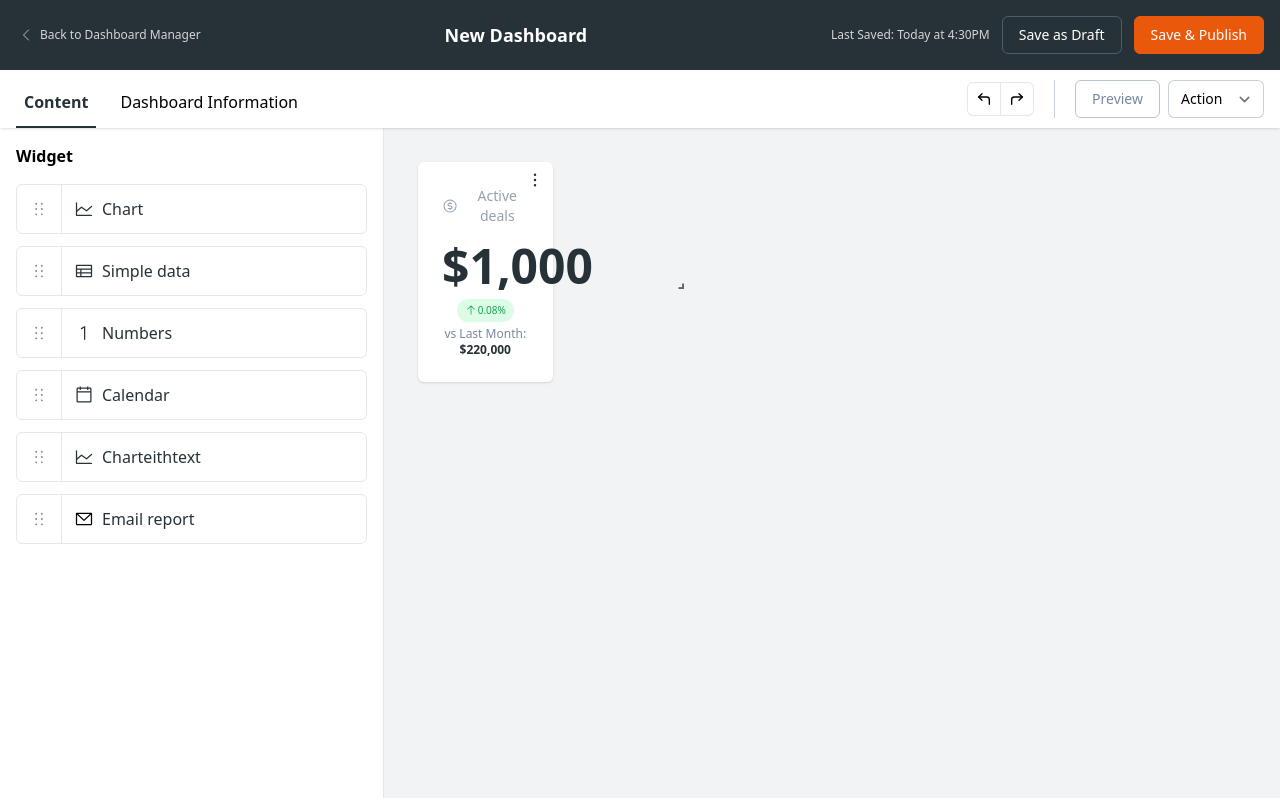
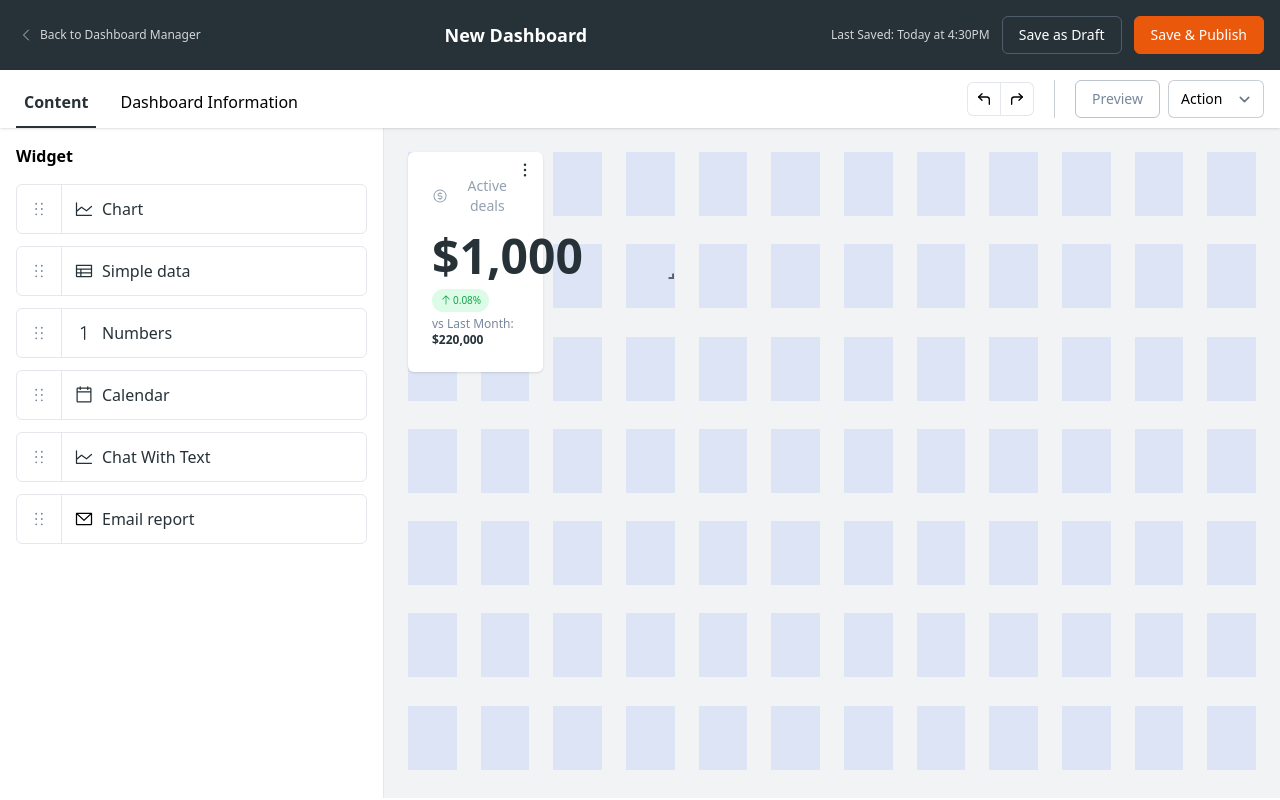
Before and after one commit to GrowMoreSolution/Dashboard-Builder-Using-React-Js, a React (Create React App) app: page /maindashboard in a window 1280 px wide. Built offline with nearby package versions, Linux system fonts and the light colour scheme.

Commit message:
added grid in backside

```diff
--- a/src/component/GridComponent/ChartGrid.jsx
+++ b/src/component/GridComponent/ChartGrid.jsx
@@ -78,7 +78,7 @@ export default function ChartGrid() {
                 {/* <div id="chart"> */}
                   {/* <ReactApexChart options={this.state.options} series={this.state.series} type="bar" height={380} /> */}
                 {/* </div> */}
-                <Bar options={options} data={data} />;
+                <Bar options={options} data={data} />
 
               </div>
               <div className="absolute right-2 top-4">
--- a/src/component/GridComponent/Gantt.jsx
+++ b/src/component/GridComponent/Gantt.jsx
@@ -3,7 +3,7 @@ import React from 'react'
 export default function Gantt() {
   return (
     <div>
-         <div className="bg-white p-4 rounded-md shadow w-full relative absolute">
+         <div className="bg-white p-4 rounded-md shadow w-full relative">
               <div className="flex items-center justify-between gap-2 mb-4 mr-4">
                   <p className="text-sm text-black font-semibold">Amount by stage</p>
               </div>
--- a/src/component/GridComponent/Numbers.jsx
+++ b/src/component/GridComponent/Numbers.jsx
@@ -15,7 +15,7 @@ export default function Numbers() {
               </div>
               <div className="flex flex-wrap gap-2 items-center">
                   <p className="text-5xl text-black font-semibold">$1,000</p>
-                  <div className='grid grid-flow-row gap-1'>
+                  <div className='grid grid-flow-row gap-1 text-left'>
                     <p>
                       <span className='text-green-600 items-center gap-px px-2 py-1 text-[10px] bg-green-100 rounded-full inline-flex'>
                         <svg xmlns="http://www.w3.org/2000/svg" className='w-3 h-3' width="16" height="16" fill="currentColor" viewBox="0 0 256 256"><path d="M205.66,117.66a8,8,0,0,1-11.32,0L136,59.31V216a8,8,0,0,1-16,0V59.31L61.66,117.66a8,8,0,0,1-11.32-11.32l72-72a8,8,0,0,1,11.32,0l72,72A8,8,0,0,1,205.66,117.66Z"></path></svg>
--- a/src/component/Header/Grid.jsx
+++ b/src/component/Header/Grid.jsx
@@ -81,7 +81,7 @@ export default function Grid({SetBoxId},{BoxSize}) {
         {layout.lg.map((item,i) => {
           return (
 
-            <div key={item.i}  className="group">
+            <div key={item.i}  className="group !translate-x-0 !translate-y-0">
               <button  id={`wi-${i}`} className={`focus:border focus:border-blue-500 focus:rounded focus:!h-auto w-1/2 wid-${i}`} onClick={(e)=>{SetBoxId(e,2);Setdis(i)}}>
               {item.data === 1 ? (
                 <Numbers />
--- a/src/component/Header/Maindashboard.jsx
+++ b/src/component/Header/Maindashboard.jsx
@@ -282,7 +282,7 @@ const Maindashboard = memo(function Maindashboard(val) {
                             >
                               <path d="M232,208a8,8,0,0,1-8,8H32a8,8,0,0,1-8-8V48a8,8,0,0,1,16,0v94.37L90.73,98a8,8,0,0,1,10.07-.38l58.81,44.11L218.73,90a8,8,0,1,1,10.54,12l-64,56a8,8,0,0,1-10.07.38L96.39,114.29,40,163.63V200H224A8,8,0,0,1,232,208Z"></path>
                             </svg>
-                            <p>Charteithtext</p>
+                            <p>Chat With Text</p>
                           </div>
                         </div>
                       ),
@@ -610,7 +610,93 @@ const Maindashboard = memo(function Maindashboard(val) {
               </div> */}
 
           </div>
-          <div className="w-full flex-1 bg-grey/10 min-h-[calc(100vh-130px)] overflow-y-auto p-6" onClick={()=>{SetBoxId(1)}}>
+          <div className="w-full flex-1 bg-grey/10 min-h-[calc(100vh-130px)] overflow-y-auto p-6 relative" onClick={()=>{SetBoxId(1)}}>
+            <div className="grid grid-cols-12 gap-4 lg:gap-6 absolute top-0 left-0 h-full w-full p-6">
+              <div className="h-8 lg:h-16 2xl:h-24 bg-accent/10"></div>
+              <div className="h-8 lg:h-16 2xl:h-24 bg-accent/10"></div>
+              <div className="h-8 lg:h-16 2xl:h-24 bg-accent/10"></div>
+              <div className="h-8 lg:h-16 2xl:h-24 bg-accent/10"></div>
+              <div className="h-8 lg:h-16 2xl:h-24 bg-accent/10"></div>
+              <div className="h-8 lg:h-16 2xl:h-24 bg-accent/10"></div>
+              <div className="h-8 lg:h-16 2xl:h-24 bg-accent/10"></div>
+              <div className="h-8 lg:h-16 2xl:h-24 bg-accent/10"></div>
+              <div className="h-8 lg:h-16 2xl:h-24 bg-accent/10"></div>
+              <div className="h-8 lg:h-16 2xl:h-24 bg-accent/10"></div>
+              <div className="h-8 lg:h-16 2xl:h-24 bg-accent/10"></div>
+              <div className="h-8 lg:h-16 2xl:h-24 bg-accent/10"></div>
+              <div className="h-8 lg:h-16 2xl:h-24 bg-accent/10"></div>
+              <div className="h-8 lg:h-16 2xl:h-24 bg-accent/10"></div>
+              <div className="h-8 lg:h-16 2xl:h-24 bg-accent/10"></div>
+              <div className="h-8 lg:h-16 2xl:h-24 bg-accent/10"></div>
+              <div className="h-8 lg:h-16 2xl:h-24 bg-accent/10"></div>
+              <div className="h-8 lg:h-16 2xl:h-24 bg-accent/10"></div>
+              <div className="h-8 lg:h-16 2xl:h-24 bg-accent/10"></div>
+              <div className="h-8 lg:h-16 2xl:h-24 bg-accent/10"></div>
+              <div className="h-8 lg:h-16 2xl:h-24 bg-accent/10"></div>
+              <div className="h-8 lg:h-16 2xl:h-24 bg-accent/10"></div>
+              <div className="h-8 lg:h-16 2xl:h-24 bg-accent/10"></div>
+              <div className="h-8 lg:h-16 2xl:h-24 bg-accent/10"></div>
+              <div className="h-8 lg:h-16 2xl:h-24 bg-accent/10"></div>
+              <div className="h-8 lg:h-16 2xl:h-24 bg-accent/10"></div>
+              <div className="h-8 lg:h-16 2xl:h-24 bg-accent/10"></div>
+              <div className="h-8 lg:h-16 2xl:h-24 bg-accent/10"></div>
+              <div className="h-8 lg:h-16 2xl:h-24 bg-accent/10"></div>
+              <div className="h-8 lg:h-16 2xl:h-24 bg-accent/10"></div>
+              <div className="h-8 lg:h-16 2xl:h-24 bg-accent/10"></div>
+              <div className="h-8 lg:h-16 2xl:h-24 bg-accent/10"></div>
+              <div className="h-8 lg:h-16 2xl:h-24 bg-accent/10"></div>
+              <div className="h-8 lg:h-16 2xl:h-24 bg-accent/10"></div>
+              <div className="h-8 lg:h-16 2xl:h-24 bg-accent/10"></div>
+              <div className="h-8 lg:h-16 2xl:h-24 bg-accent/10"></div>
+              <div className="h-8 lg:h-16 2xl:h-24 bg-accent/10"></div>
+              <div className="h-8 lg:h-16 2xl:h-24 bg-accent/10"></div>
+              <div className="h-8 lg:h-16 2xl:h-24 bg-accent/10"></div>
+              <div className="h-8 lg:h-16 2xl:h-24 bg-accent/10"></div>
+              <div className="h-8 lg:h-16 2xl:h-24 bg-accent/10"></div>
+              <div className="h-8 lg:h-16 2xl:h-24 bg-accent/10"></div>
+              <div className="h-8 lg:h-16 2xl:h-24 bg-accent/10"></div>
+              <div className="h-8 lg:h-16 2xl:h-24 bg-accent/10"></div>
+              <div className="h-8 lg:h-16 2xl:h-24 bg-accent/10"></div>
+              <div className="h-8 lg:h-16 2xl:h-24 bg-accent/10"></div>
+              <div className="h-8 lg:h-16 2xl:h-24 bg-accent/10"></div>
+              <div className="h-8 lg:h-16 2xl:h-24 bg-accent/10"></div>
+              <div className="h-8 lg:h-16 2xl:h-24 bg-accent/10"></div>
+              <div className="h-8 lg:h-16 2xl:h-24 bg-accent/10"></div>
+              <div className="h-8 lg:h-16 2xl:h-24 bg-accent/10"></div>
+              <div className="h-8 lg:h-16 2xl:h-24 bg-accent/10"></div>
+              <div className="h-8 lg:h-16 2xl:h-24 bg-accent/10"></div>
+              <div className="h-8 lg:h-16 2xl:h-24 bg-accent/10"></div>
+              <div className="h-8 lg:h-16 2xl:h-24 bg-accent/10"></div>
+              <div className="h-8 lg:h-16 2xl:h-24 bg-accent/10"></div>
+              <div className="h-8 lg:h-16 2xl:h-24 bg-accent/10"></div>
+              <div className="h-8 lg:h-16 2xl:h-24 bg-accent/10"></div>
+              <div className="h-8 lg:h-16 2xl:h-24 bg-accent/10"></div>
+              <div className="h-8 lg:h-16 2xl:h-24 bg-accent/10"></div>
+              <div className="h-8 lg:h-16 2xl:h-24 bg-accent/10"></div>
+              <div className="h-8 lg:h-16 2xl:h-24 bg-accent/10"></div>
+              <div className="h-8 lg:h-16 2xl:h-24 bg-accent/10"></div>
+              <div className="h-8 lg:h-16 2xl:h-24 bg-accent/10"></div>
+              <div className="h-8 lg:h-16 2xl:h-24 bg-accent/10"></div>
+              <div className="h-8 lg:h-16 2xl:h-24 bg-accent/10"></div>
+              <div className="h-8 lg:h-16 2xl:h-24 bg-accent/10"></div>
+              <div className="h-8 lg:h-16 2xl:h-24 bg-accent/10"></div>
+              <div className="h-8 lg:h-16 2xl:h-24 bg-accent/10"></div>
+              <div className="h-8 lg:h-16 2xl:h-24 bg-accent/10"></div>
+              <div className="h-8 lg:h-16 2xl:h-24 bg-accent/10"></div>
+              <div className="h-8 lg:h-16 2xl:h-24 bg-accent/10"></div>
+              <div className="h-8 lg:h-16 2xl:h-24 bg-accent/10"></div>
+              <div className="h-8 lg:h-16 2xl:h-24 bg-accent/10"></div>
+              <div className="h-8 lg:h-16 2xl:h-24 bg-accent/10"></div>
+              <div className="h-8 lg:h-16 2xl:h-24 bg-accent/10"></div>
+              <div className="h-8 lg:h-16 2xl:h-24 bg-accent/10"></div>
+              <div className="h-8 lg:h-16 2xl:h-24 bg-accent/10"></div>
+              <div className="h-8 lg:h-16 2xl:h-24 bg-accent/10"></div>
+              <div className="h-8 lg:h-16 2xl:h-24 bg-accent/10"></div>
+              <div className="h-8 lg:h-16 2xl:h-24 bg-accent/10"></div>
+              <div className="h-8 lg:h-16 2xl:h-24 bg-accent/10"></div>
+              <div className="h-8 lg:h-16 2xl:h-24 bg-accent/10"></div>
+              <div className="h-8 lg:h-16 2xl:h-24 bg-accent/10"></div>
+            </div>
             <Grid  SetBoxId={demo} />
           </div>
         </div>
```
